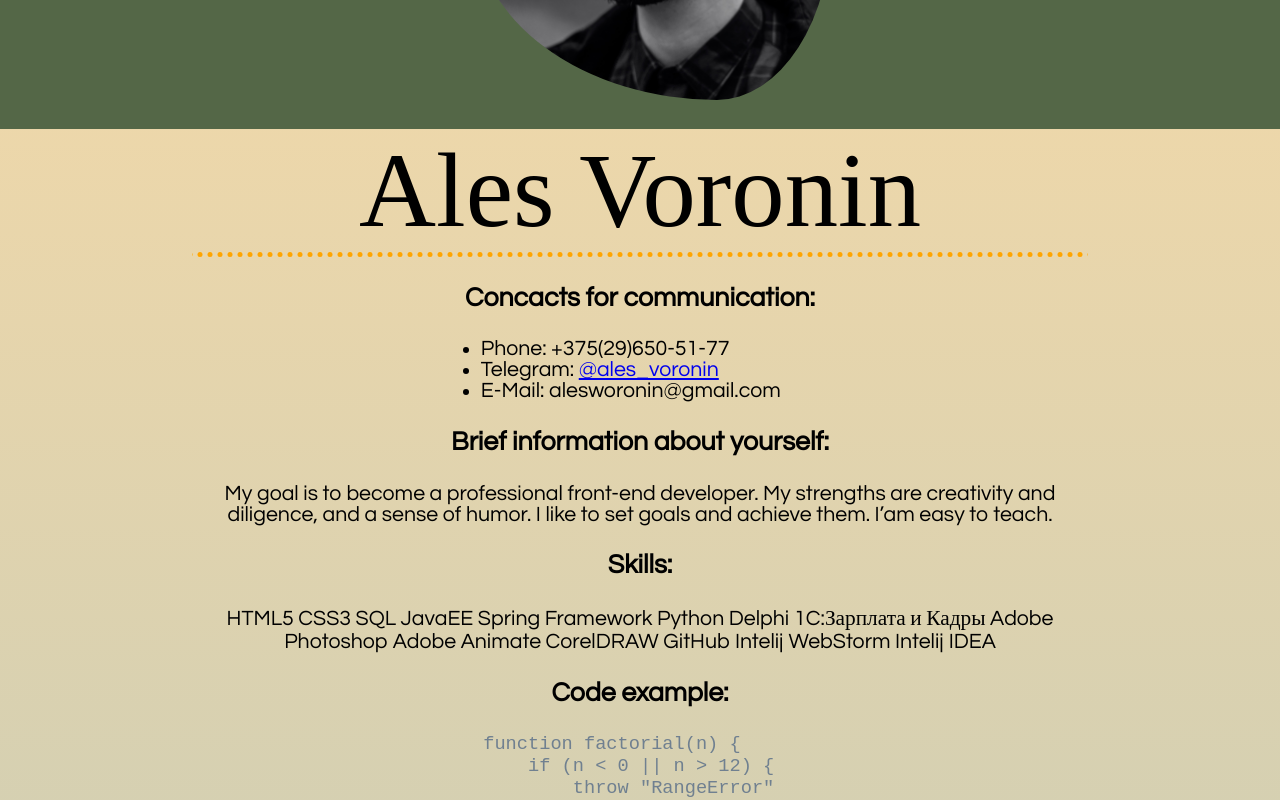
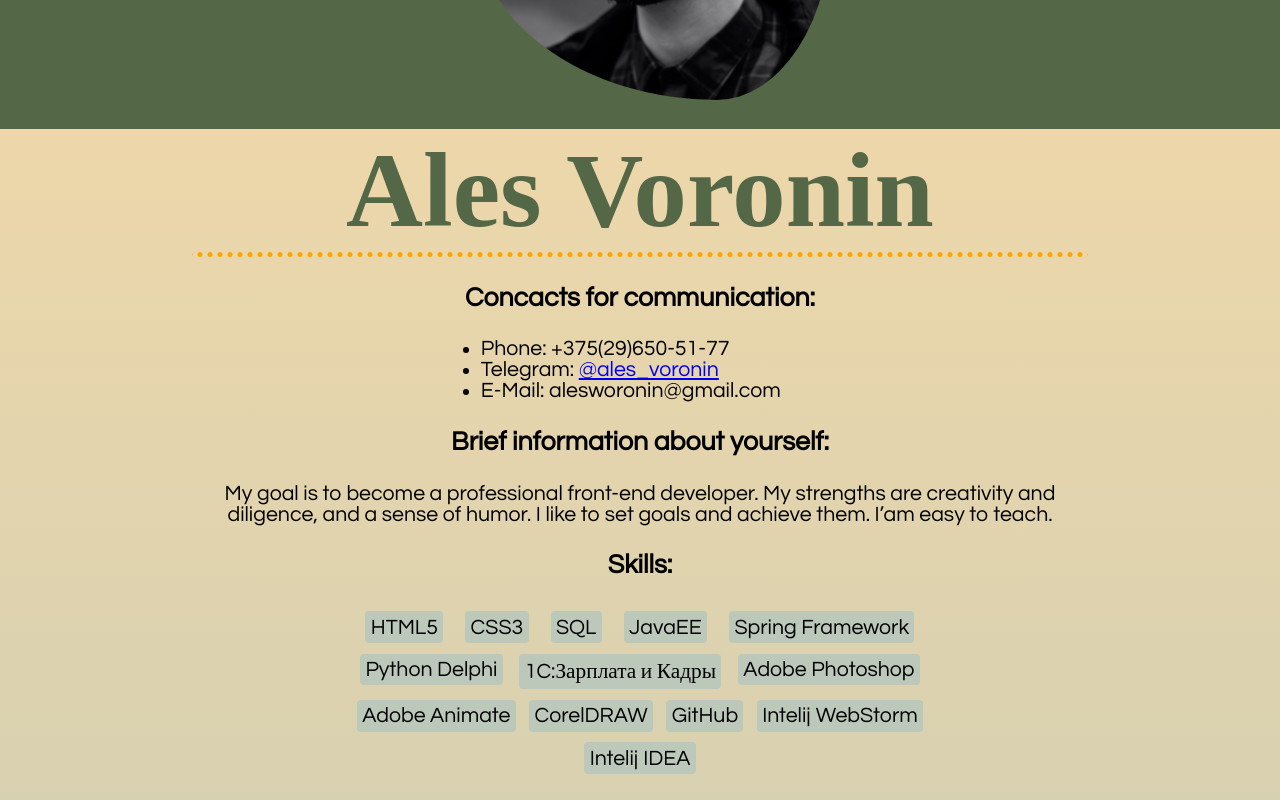
Before and after one commit to AlesVoronin/rsschool-cv, a plain HTML site: page index.html in a window 1280 px wide. Shown: the part 360-1160 px from the top of the page. Drawn offline with Linux system fonts and the light colour scheme.

Commit message:
fix: update validation warning

```diff
--- a/index.html
+++ b/index.html
@@ -12,10 +12,10 @@
         <img src="images/1.jpg" alt="my_photo"/>
     </div>
 </header>
-<article>
+<main>
     <div class="context">
         <section class="name">
-            <p>Ales Voronin</p>
+            <h1>Ales Voronin</h1>
             <div class="line"></div>
         </section>
         <section class="contacts">
@@ -37,9 +37,21 @@
         </section>
         <section class="skills">
             <h3>Skills:</h3>
-            <p>
-                HTML5 CSS3 SQL JavaEE Spring Framework Python Delphi 1C:Зарплата и Кадры Adobe Photoshop Adobe Animate CorelDRAW GitHub Intelij WebStorm Intelij IDEA
-            </p>
+            <div class="skills-list">
+                <p>HTML5</p>
+                <p>CSS3</p>
+                <p>SQL</p>
+                <p>JavaEE</p>
+                <p>Spring Framework</p>
+                <p>Python Delphi</p>
+                <p>1C:Зарплата и Кадры</p>
+                <p>Adobe Photoshop</p>
+                <p>Adobe Animate</p>
+                <p>CorelDRAW</p>
+                <p>GitHub</p>
+                <p>Intelij WebStorm</p>
+                <p>Intelij IDEA</p>
+            </div>
         </section>
         <section class="code-text">
             <h3>Code example:</h3>
@@ -80,7 +92,7 @@ function factorial(n) {
             <p>A2</p>
         </section>
     </div>
-</article>
+</main>
 <footer>
     <aside class="footer">
         <div>
--- a/styles/style.css
+++ b/styles/style.css
@@ -70,10 +70,11 @@ ul {
 .english p{
     font-size: 30pt;
 }
-.name p{
+.name h1{
     font-family: "Brush Script MT";
     font-size: 80pt;
     margin: 0;
+    color: #546747;
 }
 .line{
     margin: 0 0;
@@ -107,3 +108,18 @@ footer p{
     margin-right: 20px;
     margin-left: 20px;
 }
+.skills-list{
+    margin: auto;
+    max-width: 65%;
+    display: flex;
+    flex-wrap: wrap;
+    justify-content: space-evenly;
+    align-items: flex-start;
+    align-content: space-evenly;
+}
+.skills-list p{
+    background-color: #bbc8ba;
+    border-radius: 4px;
+    padding: 0.25em;
+    margin: 0.25em;
+}
```
